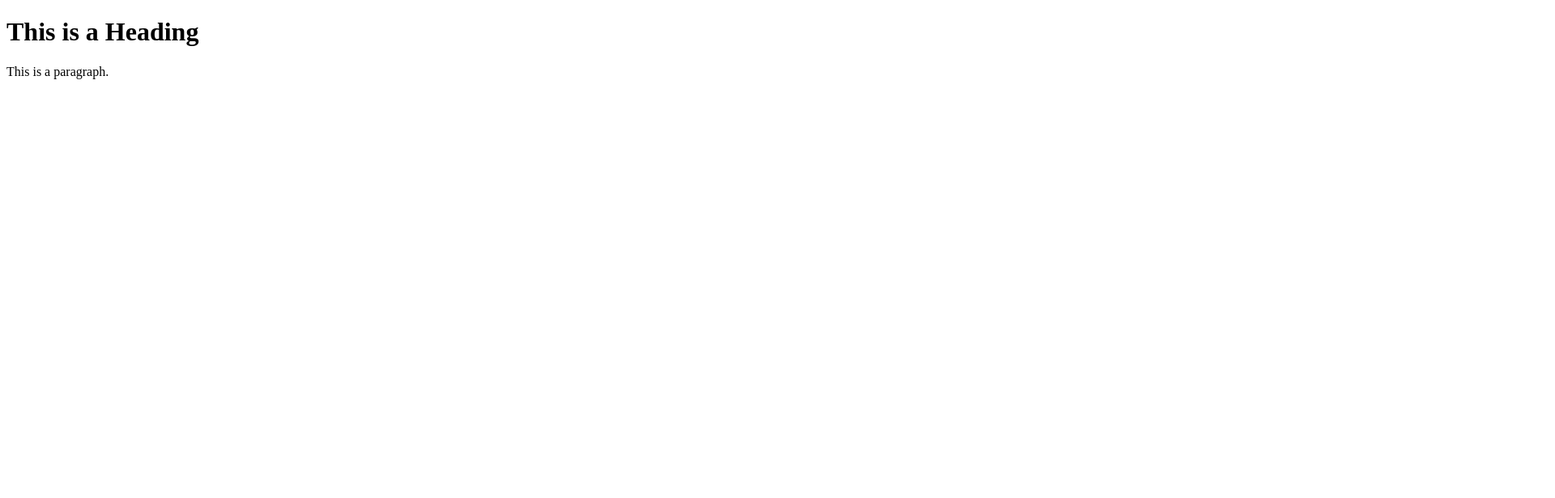
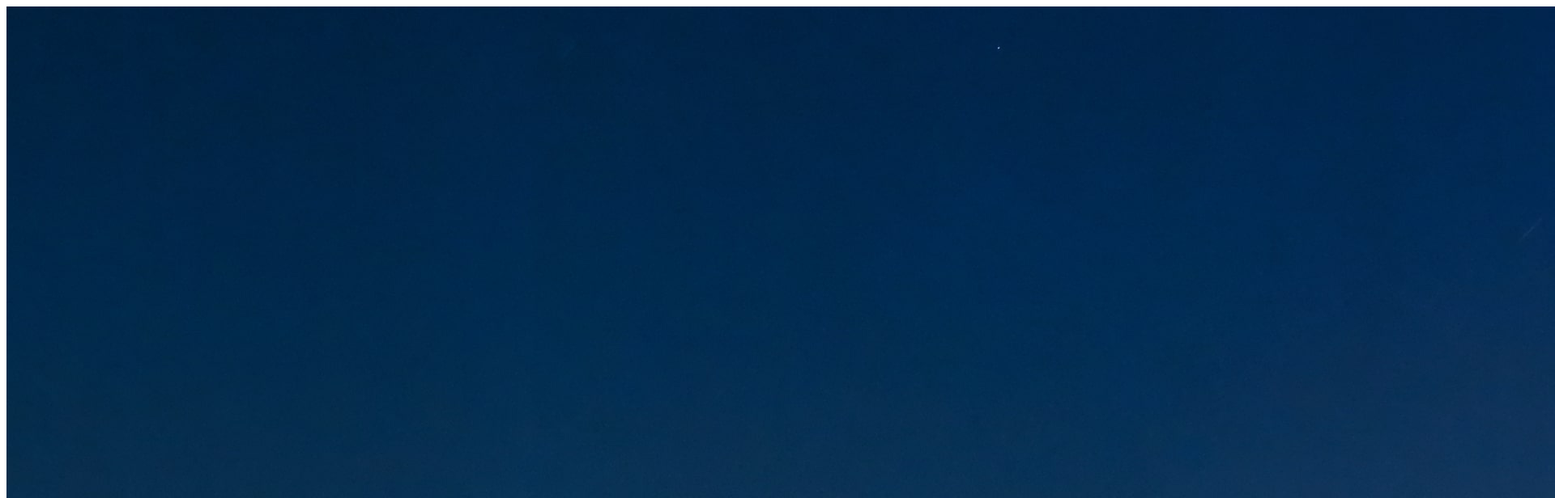
Before and after one commit to lancer-coders/arnav-gudibande.github.io, a plain HTML site: page index.html in a window 1280 px wide. Shown: the top 616 px of the page at 81% size, 1920 px wide, since content can reach past the window. Drawn offline with Linux system fonts and the light colour scheme.

Commit message:
stable release

```diff
--- a/index.html
+++ b/index.html
@@ -2,12 +2,7 @@
 
 <html>
 <head>
-<title>Page Title</title>
+	<title>Title!</title>
 </head>
 <body>
-
-<h1>This is a Heading</h1>
-<p>This is a paragraph.</p>
-
-</body>
-</html>
+	<img src="SFO.jpg">
--- a/style.css
+++ /dev/null
@@ -1,11 +0,0 @@
-body {
-    background-color: lightgrey;
-}
-
-h1 {
-    color: blue;
-}
-
-p {
-    color:green;
-}
```
Also changed, not shown: SFO.jpg (added).
